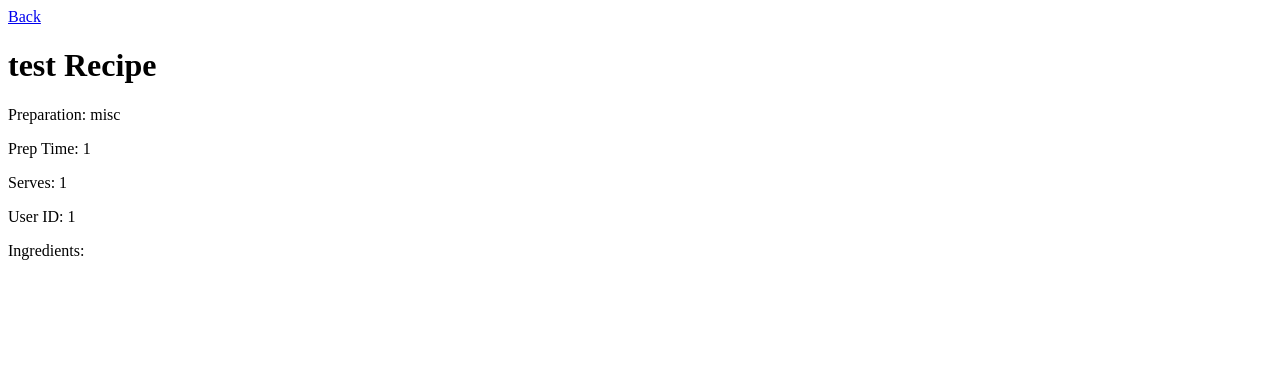
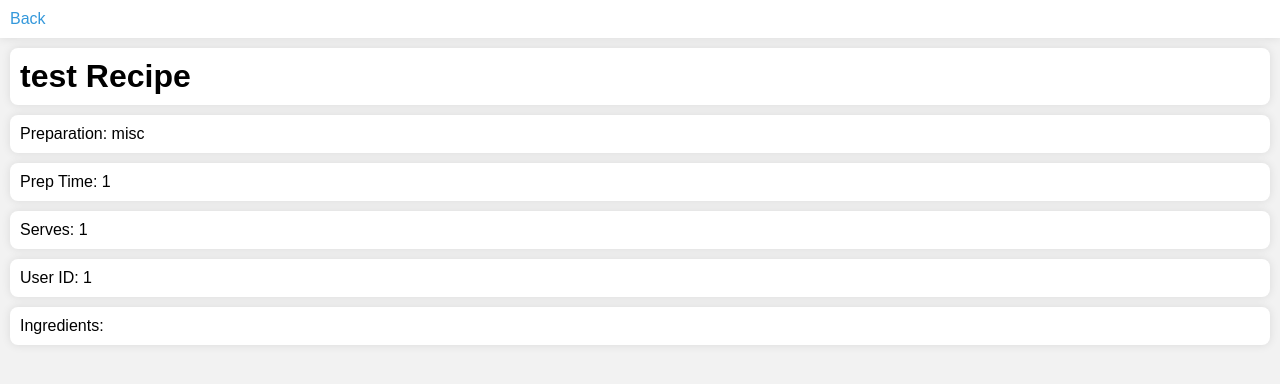
Before and after one commit to DanielHart-02/ECM2434-Group-4348-, a Django app: page /recipes//1 in a window 1280 px wide. Shown: the top 384 px of the page. Run offline with Django 5.2, Linux system fonts and the light colour scheme; a user stored in the database is signed in; data comes from the database, SQL or seed files in the repository.

Commit message:
Update recipe_details.html

```diff
--- a/ecm2434_coursework/recipes/templates/recipes/recipe_details.html
+++ b/ecm2434_coursework/recipes/templates/recipes/recipe_details.html
@@ -1,10 +1,47 @@
 <!DOCTYPE html>
 <html lang="en">
+
 <head>
     <meta charset="UTF-8">
     <meta name="viewport" content="width=device-width, initial-scale=1.0">
     <title>{{ recipe.recipe_title }}</title>
+
+    <style>
+        body {
+            font-family: Arial, sans-serif;
+            background-color: #f2f2f2;
+            margin: 0;
+            padding: 0;
+            box-sizing: border-box;
+        }
+
+        nav {
+            background-color: #fff;
+            padding: 10px;
+            box-shadow: 0 0 10px rgba(0, 0, 0, 0.1);
+        }
+
+        nav a {
+            text-decoration: none;
+            color: #3498db;
+        }
+
+        nav a:hover {
+            color: #2980b9;
+        }
+
+        h1,
+        p {
+            margin: 10px;
+            padding: 10px;
+            background-color: #fff;
+            border-radius: 8px;
+            box-shadow: 0 0 10px rgba(0, 0, 0, 0.1);
+        }
+    </style>
 </head>
+
+<body>
     <nav>
         <div>
             <div style="text-align: left;">
@@ -12,13 +49,13 @@
             </div>
         </div>
     </nav>
-<body>
+
     <h1>{{ recipe.recipe_title }}</h1>
     <p>Preparation: {{ recipe.preparation }}</p>
     <p>Prep Time: {{ recipe.prep_time }}</p>
     <p>Serves: {{ recipe.serves_num }}</p>
     <p>User ID: {{ recipe.user_id }}</p>
     <p>Ingredients: {{ recipe.recipe_ingredients }}</p>
+</body>
 
-</body>
 </html>
```
Lines whose indentation alone changed are shown as unchanged.
